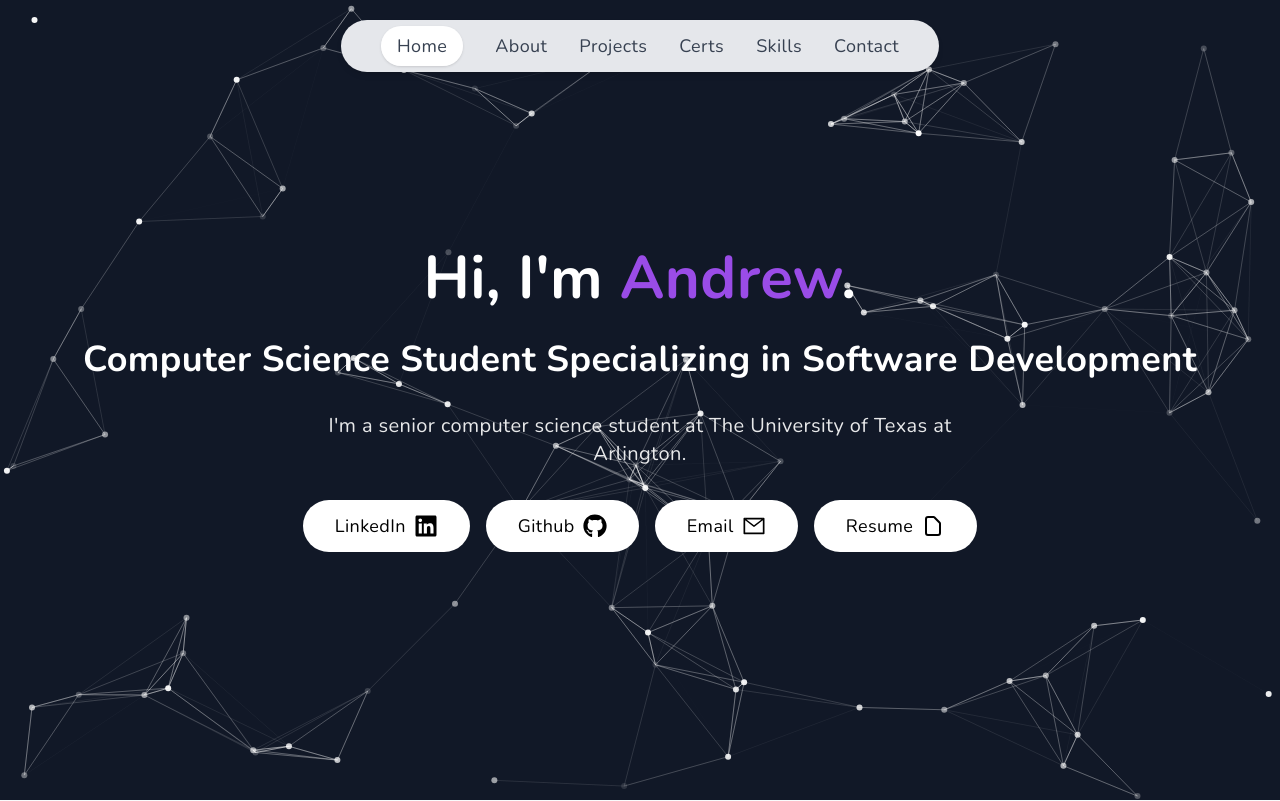
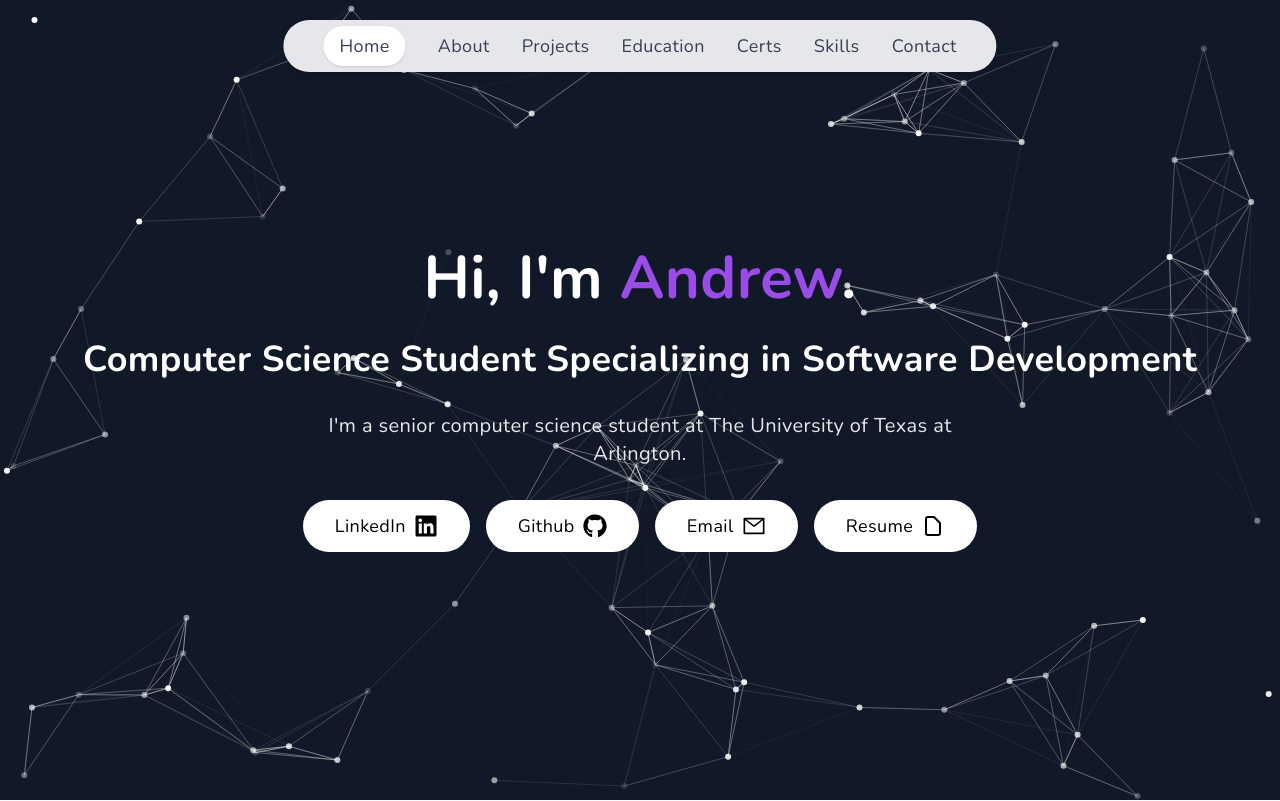
Before and after one commit to andrewmcl6081/portfolio, a Next.js app: page / in a window 1280 px wide. Shown: the top 801 px of the page. Built offline with nearby package versions, Linux system fonts and the light colour scheme.

Commit message:
Added Education component to navbar and main flow

```diff
--- a/app/page.jsx
+++ b/app/page.jsx
@@ -5,6 +5,7 @@ import Skills from "@/components/Skills";
 import Certifications from "@/components/Certifications";
 import Contact from "@/components/Contact";
 import Projects from "@/components/Projects";
+import Education from "@/components/Education";
 
 export default function Home() {
   return (
@@ -13,6 +14,7 @@ export default function Home() {
       <Hero />
       <About />
       <Projects />
+      <Education />
       <Certifications />
       <Skills />
       <Contact />
--- a/components/Navbar.jsx
+++ b/components/Navbar.jsx
@@ -9,6 +9,7 @@ const navLinks = [
   { displayName: "Home", name: "home", href: "#home" },
   { displayName: "About", name: "about", href: "#about" },
   { displayName: "Projects", name: "projects", href: "#projects" },
+  { displayName: "Education", name: "education", href: "#education" },
   { displayName: "Certs", name: "certs", href: "#certs"},
   { displayName: "Skills", name: "skills", href: "#skills" },
   { displayName: "Contact", name: "contact", href: "#contact"},
```
